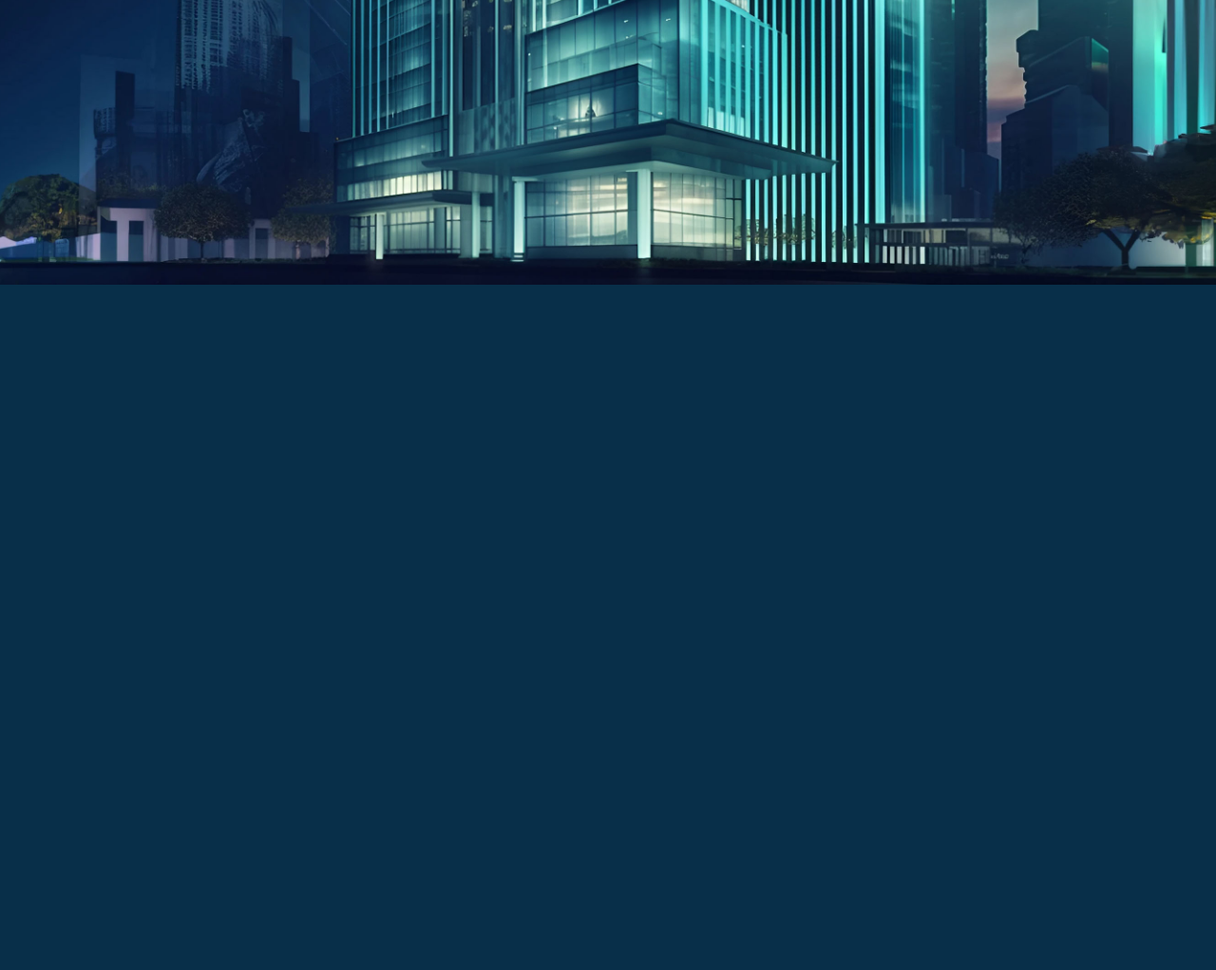
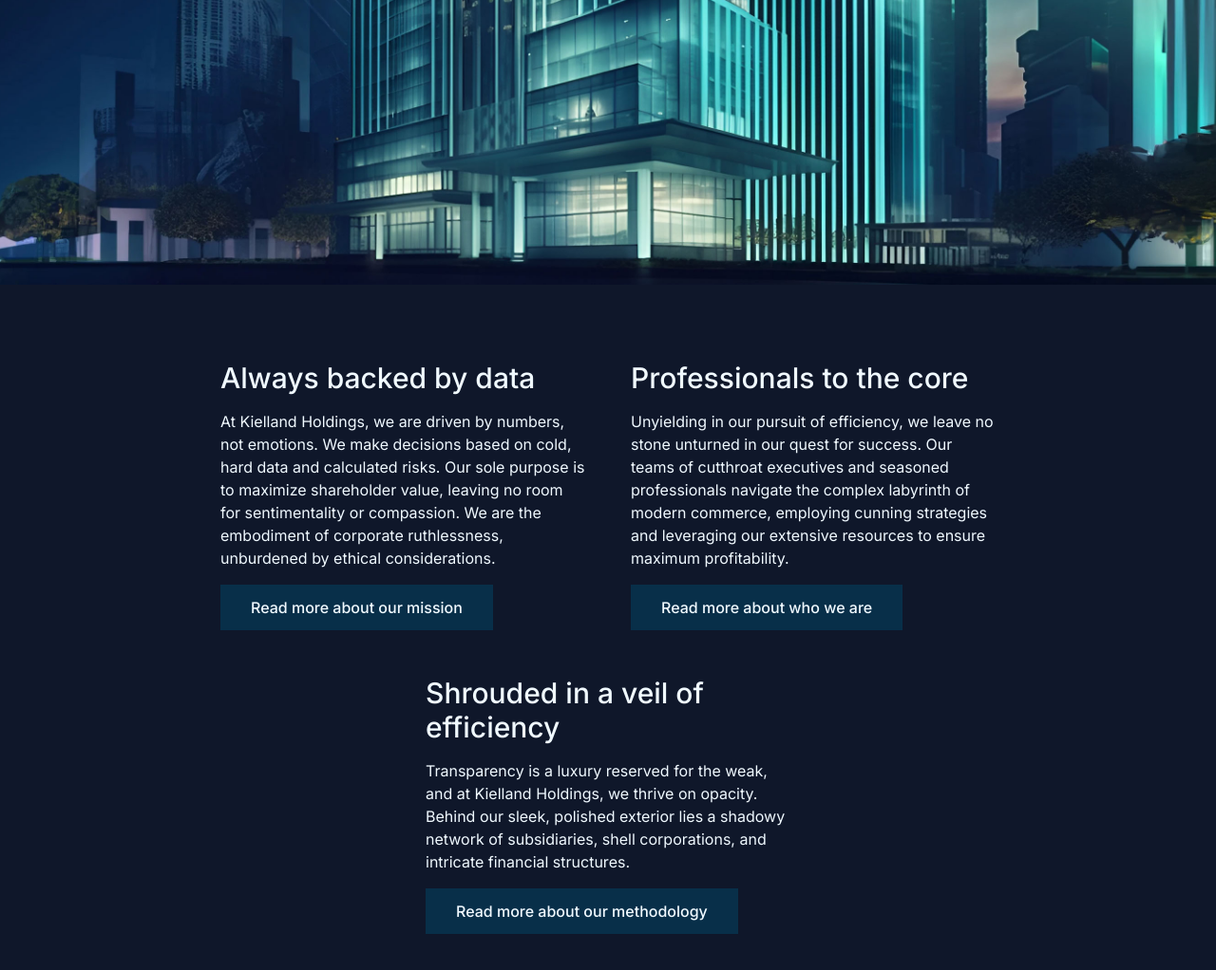
Before and after one commit to itzjacki/kiellandholdings, an Astro site: page / in a window 1280 px wide. Shown: the part 500-1522 px from the top of the page at 95% size. Before the commit the page ends 800 px from the top, so only its background shows below. Built offline with nearby package versions, Linux system fonts and the light colour scheme; Astro itself is replaced by a stand-in of ours.

Commit message:
add content to the main page

```diff
--- a/src/layouts/BaseLayout.astro
+++ b/src/layouts/BaseLayout.astro
@@ -1,14 +1,17 @@
 ---
 import "../globals.css";
+import Header from "../components/Header.astro";
 
 interface Props {
   title?: string;
+  noHeader?: boolean;
 }
 
 const title = Astro.props.title ?? "Kielland Holdings LLC";
+const hasHeader = !Astro.props.noHeader ?? true;
 ---
 
-<html lang="en" class="bg-sky-950 text-sky-50">
+<html lang="en" class="bg-slate-900 text-sky-50">
   <head>
     <meta charset="utf-8" />
     <link rel="icon" type="image/png" href="/logo.png" />
@@ -17,6 +20,7 @@ const title = Astro.props.title ?? "Kielland Holdings LLC";
     <title>{title}</title>
   </head>
   <body class="flex flex-col">
+    {hasHeader && <Header />}
     <slot />
   </body>
 </html>
--- a/src/pages/index.astro
+++ b/src/pages/index.astro
@@ -1,16 +1,17 @@
 ---
 import BaseLayout from "../layouts/BaseLayout.astro";
 import Header from "../components/Header.astro";
-import { Icon } from "astro-icon";
 ---
 
-<BaseLayout>
+<BaseLayout noHeader>
   <section
     class="aspect-[1.5] h-screen max-h-[100rem] bg-hero-main bg-cover bg-center"
   >
     <Header />
     <div class="mx-4 mt-4 md:ml-[18vw] md:mt-[12vh] md:max-w-[25rem]">
-      <h1 class="fadeInBottom text-4xl font-medium drop-shadow">
+      <h1
+        class="fadeInBottom text-4xl font-medium drop-shadow md:text-5xl xl:text-6xl"
+      >
         Solutions you can trust
       </h1>
       <p class="fadeInBottom mt-4 drop-shadow">
@@ -19,4 +20,54 @@ import { Icon } from "astro-icon";
     </div>
     <div class="flex-grow"></div>
   </section>
+  <section
+    class="mx-4 my-20 flex flex-wrap justify-center gap-12 md:px-20 [&>*]:max-w-sm"
+  >
+    <div class="flex flex-col justify-between">
+      <h2 class="mb-4 text-3xl font-medium">Always backed by data</h2>
+      <p>
+        At Kielland Holdings, we are driven by numbers, not emotions. We make
+        decisions based on cold, hard data and calculated risks. Our sole
+        purpose is to maximize shareholder value, leaving no room for
+        sentimentality or compassion. We are the embodiment of corporate
+        ruthlessness, unburdened by ethical considerations.
+      </p>
+      <a
+        href="/mission"
+        class="mt-4 inline-block w-fit self-center bg-sky-950 px-8 py-3 font-medium hover:bg-sky-900 md:self-start"
+        >Read more about our mission</a
+      >
+    </div>
+    <div class="flex flex-col justify-between">
+      <h2 class="mb-4 text-3xl font-medium">Professionals to the core</h2>
+      <p>
+        Unyielding in our pursuit of efficiency, we leave no stone unturned in
+        our quest for success. Our teams of cutthroat executives and seasoned
+        professionals navigate the complex labyrinth of modern commerce,
+        employing cunning strategies and leveraging our extensive resources to
+        ensure maximum profitability.
+      </p>
+      <a
+        href="/people"
+        class="mt-4 inline-block w-fit self-center bg-sky-950 px-8 py-3 font-medium hover:bg-sky-900 md:self-start"
+        >Read more about who we are</a
+      >
+    </div>
+    <div class="flex flex-col justify-between">
+      <h2 class="mb-4 text-3xl font-medium">
+        Shrouded in a veil of efficiency
+      </h2>
+      <p>
+        Transparency is a luxury reserved for the weak, and at Kielland
+        Holdings, we thrive on opacity. Behind our sleek, polished exterior lies
+        a shadowy network of subsidiaries, shell corporations, and intricate
+        financial structures.
+      </p>
+      <a
+        href="/responsibility"
+        class="mt-4 inline-block w-fit self-center bg-sky-950 px-8 py-3 font-medium hover:bg-sky-900 md:self-start"
+        >Read more about our methodology</a
+      >
+    </div>
+  </section>
 </BaseLayout>
```
